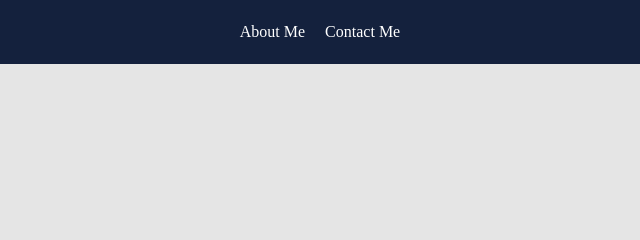
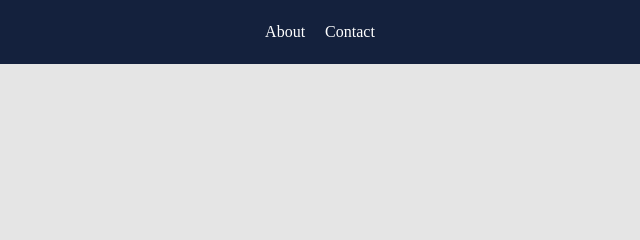
Before and after one commit to marvinobig/info-site, a plain HTML site: page index.html in a window 1280 px wide. Shown: the top 240 px of the page, 320-960 px from the left. Drawn offline with Linux system fonts and the light colour scheme.

Commit message:
update nav link text

```diff
--- a/index.html
+++ b/index.html
@@ -25,8 +25,8 @@
     <nav>
       <i class="material-icons">code</i>
       <ul>
-        <li><a href="/about">About Me</a></li>
-        <li><a href="/contact">Contact Me</a></li>
+        <li><a href="/about">About</a></li>
+        <li><a href="/contact">Contact</a></li>
       </ul>
       <i class="material-icons">dns</i>
     </nav>
```
Also changed, not shown: pages/404.html (+2 -2 lines), pages/about.html (+1 -1 lines), pages/contact.html (+1 -1 lines).
